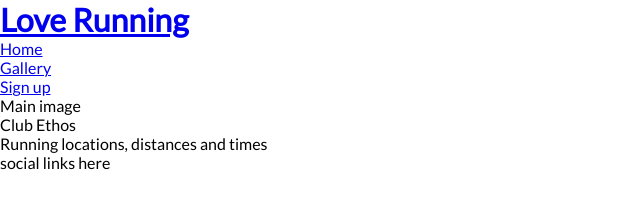
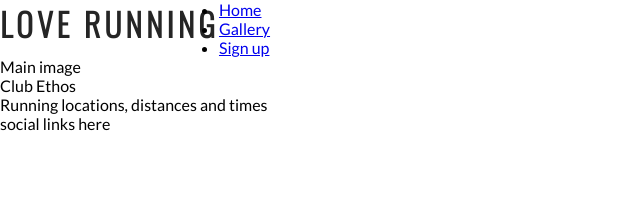
Before and after one commit to redbasel/loverunningprojectCI, a plain HTML site: page index.html in a window 1280 px wide. Shown: the whole page, without its empty margins (0-640 px from the left). Drawn offline with nearby package versions, Linux system fonts and the light colour scheme.

Commit message:
add style for hedings and logos

```diff
--- a/assets/css/style.css
+++ b/assets/css/style.css
@@ -9,3 +9,16 @@ body {
     font-family: Lato, sans-serif;
     font-weight: 300;
 }
+
+/* headings & lOGO */
+h1,h2 {
+    font-family: Oswald, sans-serif;
+    text-transform: uppercase;
+    letter-spacing: 4px;
+    color: #252525;
+
+}
+
+#logo {
+    float: left;
+}
--- a/index.html
+++ b/index.html
@@ -13,7 +13,7 @@
 <body>
     <header>
         <a href="index.html">
-        <h1>Love Running</h1>
+        <h1 id="logo">Love Running</h1>
     </a>
     <nav>
         <ul><li>
```
